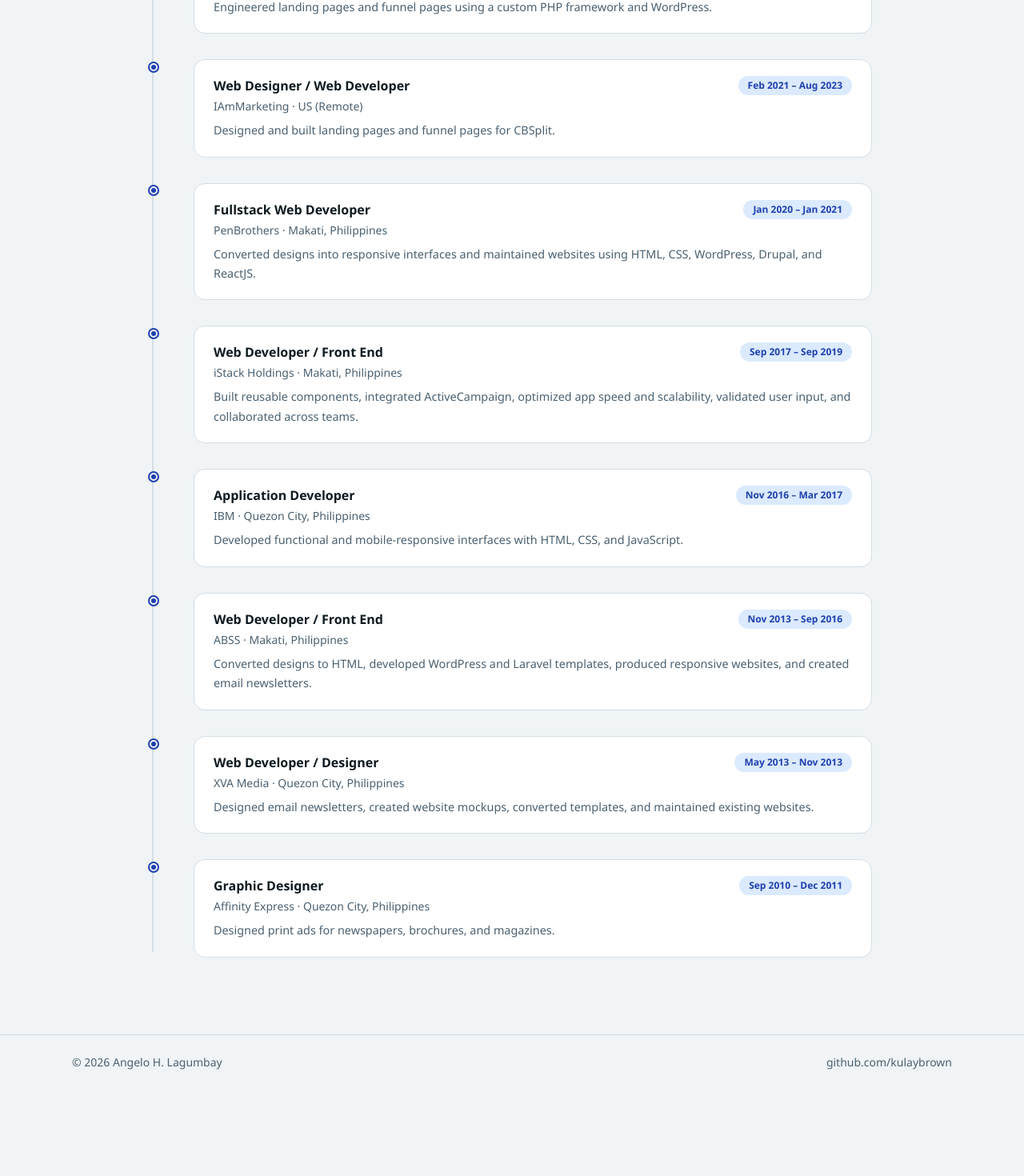
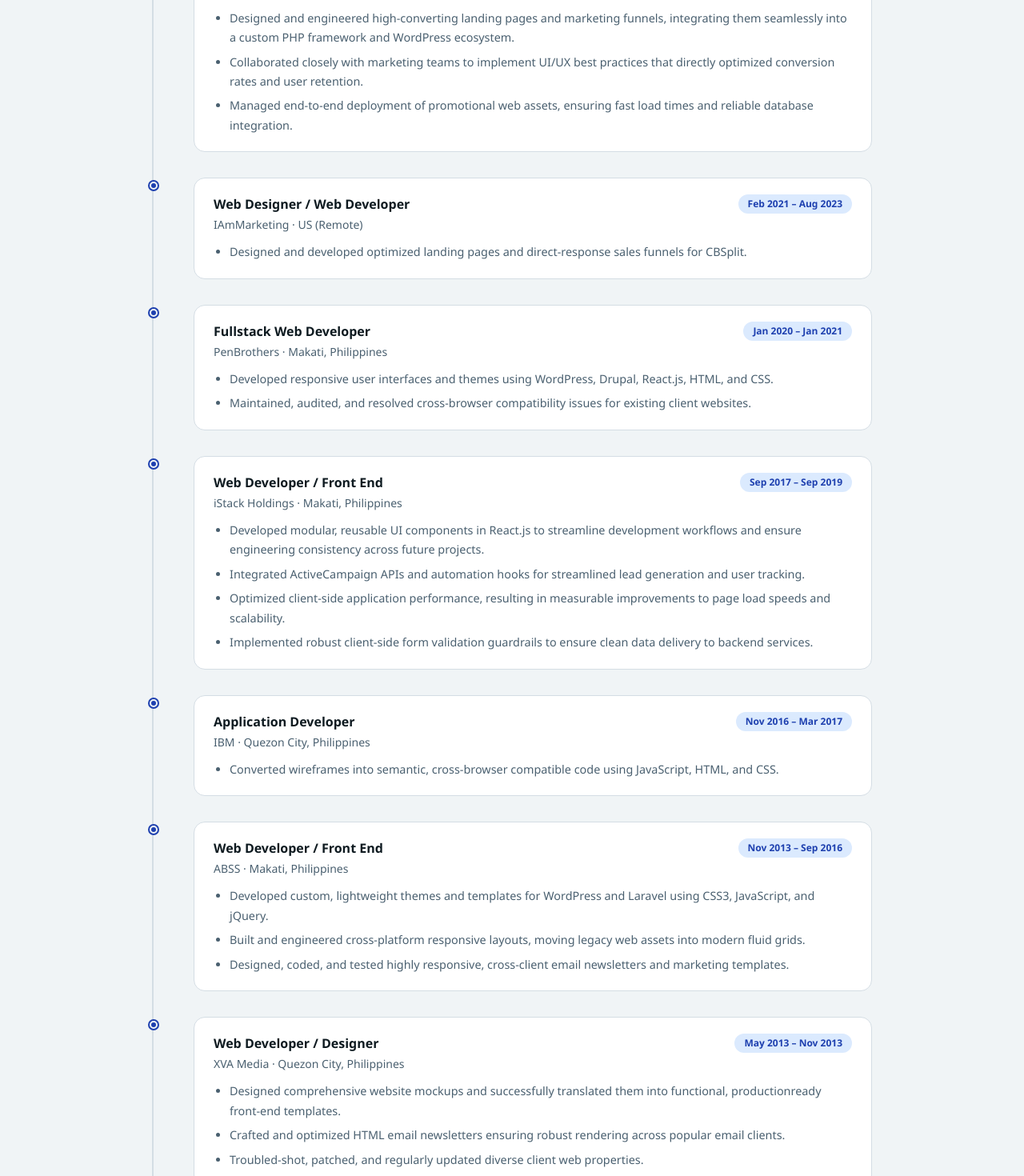
Before and after one commit to kulaybrown/my-portfolio, a React (Vite) app: page / in a window 1280 px wide. Shown: the part 2540-4010 px from the top of the page at 80% size. Before the commit the page ends 3902 px from the top, so only its background shows below. Built offline with nearby package versions, Linux system fonts and the light colour scheme; what @radix-ui/themes would draw is missing.

Commit message:
update: experience section

```diff
--- a/src/components/Experience/Experience.jsx
+++ b/src/components/Experience/Experience.jsx
@@ -14,7 +14,7 @@ export default function Experience() {
             <article key={job.id} className="relative pb-8 pl-7 last:pb-0">
               <div className="absolute left-[-1.68rem] top-[0.3rem] h-2.5 w-2.5 rounded-full border-[2.5px] border-[var(--bg)] bg-[var(--accent)] shadow-[0_0_0_2px_var(--accent)]" aria-hidden="true" />
               <div className="rounded-[var(--radius)] border border-[var(--line)] bg-[var(--surface)] px-6 py-5 transition hover:border-[var(--accent)] hover:shadow-[var(--shadow)]">
-                <div className="mb-2 flex flex-wrap items-start justify-between gap-4">
+                <div className="mb-3 flex flex-wrap items-start justify-between gap-4">
                   <div>
                     <h3 className="m-0 text-base font-bold">{job.role}</h3>
                     <p className="mt-1 text-sm text-[var(--text2)]">
@@ -25,7 +25,13 @@ export default function Experience() {
                   </div>
                   <span className="shrink-0 whitespace-nowrap rounded-full bg-[var(--accent-light)] px-3 py-1 text-xs font-bold text-[var(--accent)]">{job.period}</span>
                 </div>
-                <p className="m-0 text-[0.9rem] leading-[1.7] text-[var(--text2)]">{job.details}</p>
+
+                {/* Render details as list items */}
+                <ul className="list-disc pl-5 space-y-1.5 text-[0.9rem] leading-[1.7] text-[var(--text2)]">
+                  {job.details.map((detail, index) => (
+                    <li key={index}>{detail}</li>
+                  ))}
+                </ul>
               </div>
             </article>
           ))}
--- a/src/data/data.js
+++ b/src/data/data.js
@@ -147,8 +147,10 @@ export const experience = [
     company: "iStack Holdings",
     location: "Makati, Philippines",
     period: "Aug 2022 – Apr 2026",
-    details:
-      "Transformed Figma designs into mobile-responsive interfaces with cross-browser compatibility and optimized performance using HTML, CSS, and ReactJS. Maintained and enhanced existing websites.",
+    details: [
+      "Translated Figma designs into responsive, cross-browser compatible UIs using React.js, HTML5, and CSS3.",
+      "Maintained and optimized existing web applications for performance, speed, and responsiveness."
+    ]
   },
   {
     id: 2,
@@ -156,8 +158,11 @@ export const experience = [
     company: "MyGolfingStore",
     location: "US (Remote)",
     period: "Aug 2023 – Dec 2025",
-    details:
-      "Engineered landing pages and funnel pages using a custom PHP framework and WordPress.",
+    details: [
+        "Designed and engineered high-converting landing pages and marketing funnels, integrating them seamlessly into a custom PHP framework and WordPress ecosystem.",
+        "Collaborated closely with marketing teams to implement UI/UX best practices that directly optimized conversion rates and user retention.",
+        "Managed end-to-end deployment of promotional web assets, ensuring fast load times and reliable database integration."
+    ]
   },
   {
     id: 3,
@@ -165,7 +170,9 @@ export const experience = [
     company: "IAmMarketing",
     location: "US (Remote)",
     period: "Feb 2021 – Aug 2023",
-    details: "Designed and built landing pages and funnel pages for CBSplit.",
+    details: [
+      "Designed and developed optimized landing pages and direct-response sales funnels for CBSplit."
+    ],
   },
   {
     id: 4,
@@ -173,8 +180,10 @@ export const experience = [
     company: "PenBrothers",
     location: "Makati, Philippines",
     period: "Jan 2020 – Jan 2021",
-    details:
-      "Converted designs into responsive interfaces and maintained websites using HTML, CSS, WordPress, Drupal, and ReactJS.",
+    details: [
+      "Developed responsive user interfaces and themes using WordPress, Drupal, React.js, HTML, and CSS.",
+      "Maintained, audited, and resolved cross-browser compatibility issues for existing client websites."
+    ]
   },
   {
     id: 5,
@@ -182,8 +191,13 @@ export const experience = [
     company: "iStack Holdings",
     location: "Makati, Philippines",
     period: "Sep 2017 – Sep 2019",
-    details:
-      "Built reusable components, integrated ActiveCampaign, optimized app speed and scalability, validated user input, and collaborated across teams.",
+    details: [
+      "Developed modular, reusable UI components in React.js to streamline development workflows and ensure engineering consistency across future projects.",
+      "Integrated ActiveCampaign APIs and automation hooks for streamlined lead generation and user tracking.",
+      "Optimized client-side application performance, resulting in measurable improvements to page load speeds and scalability.",
+      "Implemented robust client-side form validation guardrails to ensure clean data delivery to backend services."
+    ]
+
   },
   {
     id: 6,
@@ -191,8 +205,9 @@ export const experience = [
     company: "IBM",
     location: "Quezon City, Philippines",
     period: "Nov 2016 – Mar 2017",
-    details:
-      "Developed functional and mobile-responsive interfaces with HTML, CSS, and JavaScript.",
+    details: [
+      "Converted wireframes into semantic, cross-browser compatible code using JavaScript, HTML, and CSS.",
+    ]
   },
   {
     id: 7,
@@ -200,8 +215,11 @@ export const experience = [
     company: "ABSS",
     location: "Makati, Philippines",
     period: "Nov 2013 – Sep 2016",
-    details:
-      "Converted designs to HTML, developed WordPress and Laravel templates, produced responsive websites, and created email newsletters.",
+    details: [
+      "Developed custom, lightweight themes and templates for WordPress and Laravel using CSS3, JavaScript, and jQuery.",
+      "Built and engineered cross-platform responsive layouts, moving legacy web assets into modern fluid grids.",
+      "Designed, coded, and tested highly responsive, cross-client email newsletters and marketing templates."
+    ]
   },
   {
     id: 8,
@@ -209,8 +227,11 @@ export const experience = [
     company: "XVA Media",
     location: "Quezon City, Philippines",
     period: "May 2013 – Nov 2013",
-    details:
-      "Designed email newsletters, created website mockups, converted templates, and maintained existing websites.",
+    details: [
+      "Designed comprehensive website mockups and successfully translated them into functional, productionready front-end templates.",
+      "Crafted and optimized HTML email newsletters ensuring robust rendering across popular email clients.",
+      "Troubled-shot, patched, and regularly updated diverse client web properties."
+    ]
   },
   {
     id: 9,
@@ -218,6 +239,8 @@ export const experience = [
     company: "Affinity Express",
     location: "Quezon City, Philippines",
     period: "Sep 2010 – Dec 2011",
-    details: "Designed print ads for newspapers, brochures, and magazines.",
+    details: [
+      "Designed print advertisements, brochures, and layouts for newspapers and magazines under tight deadlines."
+    ]
   },
 ];
```
Also changed, not shown: 5 other files (tests, documents, lock files or other folders).
